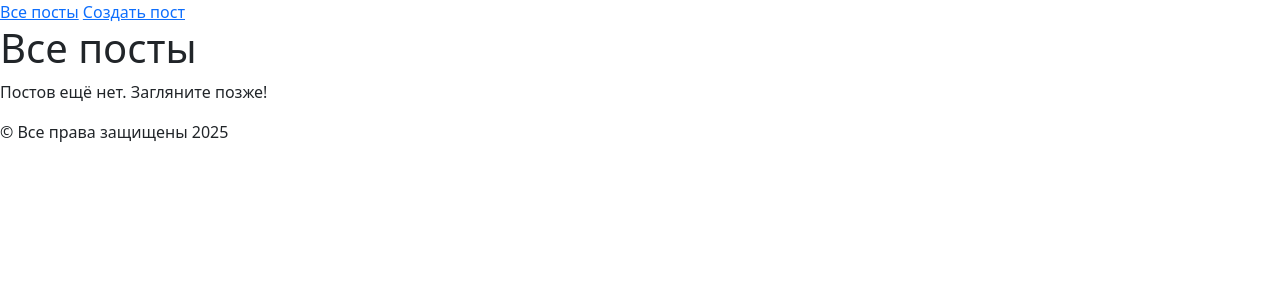
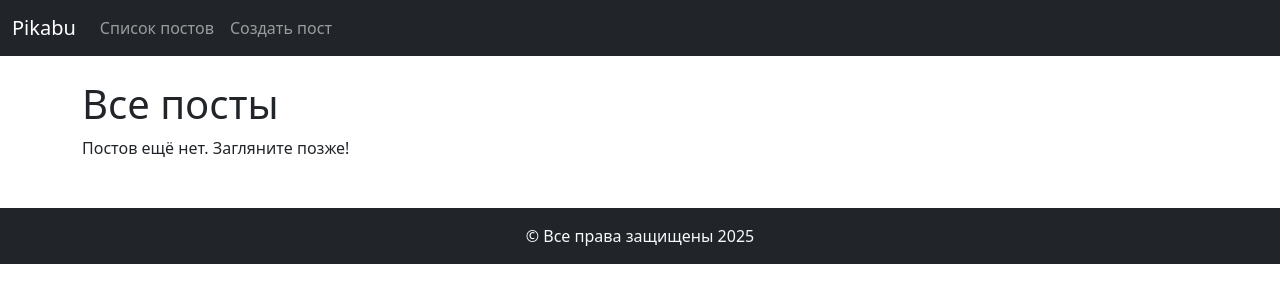
Before and after one commit to Usimato/-1, a Django app: page /posts/ in a window 1280 px wide. Shown: the top 303 px of the page. Run offline with Django 5.2, Linux system fonts and the light colour scheme; data that the repository does not hold is empty; some libraries are stand-ins or nearby versions.

Commit message:
style(header): Добавил навигационное меню из BS

```diff
--- a/templates/base.html
+++ b/templates/base.html
@@ -9,25 +9,56 @@
     <title>{% block page_title %}{% endblock page_title %}</title>
 
     {% bootstrap_css %}
-    {% bootstrap_javascript %}
-
     <link rel="stylesheet" href="{% static 'css/core.css' %}">
-
 </head>
 <body>
     <header>
-        <nav>
-            <a href=" {% url "post_list" %}">Все посты</a>
-            <a href=" {% url "new_post" %}">Создать пост</a>
+        <nav class="navbar navbar-expand-sm bg-dark" data-bs-theme="dark">
+            <div class="container-fluid">
+                <a class="navbar-brand" href="#">Pikabu</a>
+
+                <button class="navbar-toggler"
+                        type="button"
+                        data-bs-toggle="collapse"
+                        data-bs-target="#navbarNav"
+                        aria-controls="navbarNav"
+                        aria-expanded="false"
+                        aria-label="Toggle navigation">
+                    <span class="navbar-toggler-icon"></span>
+                </button>
+
+                <div class="collapse navbar-collapse" id="navbarNav">
+                    <ul class="navbar-nav">
+                        <li class="nav-item">
+                            <a class="nav-link"
+                                aria-current="page"
+                                href="{% url 'post_list' %}">
+                                Список постов
+                            </a>
+                        </li>
+                        <li class="nav-item">
+                            <a class="nav-link"
+                                aria-current="page"
+                                href="{% url 'new_post' %}">
+                                Создать пост
+                            </a>
+                        </li>
+                    </ul>
+                </div>
+            </div>
         </nav>
     </header>
 
-    <main>
+    <main class="container mt-4 mb-5">
         {% block page_content %}{% endblock page_content %}
     </main>
 
-    <footer>
-        &copy; Все права защищены 2025
+    <footer class="py-3 bg-dark text-light mt-auto">
+        <div class="container text-center">
+            &copy; Все права защищены 2025
+        </div>
     </footer>
+
+    {% bootstrap_javascript %}
 </body>
 </html>
```
